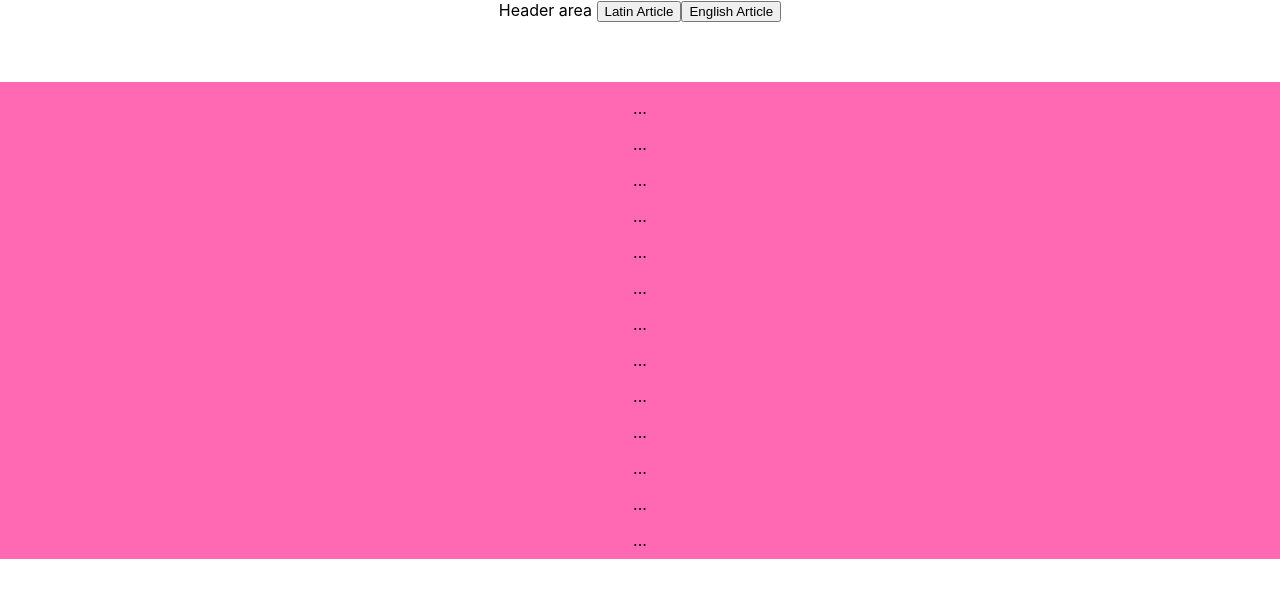
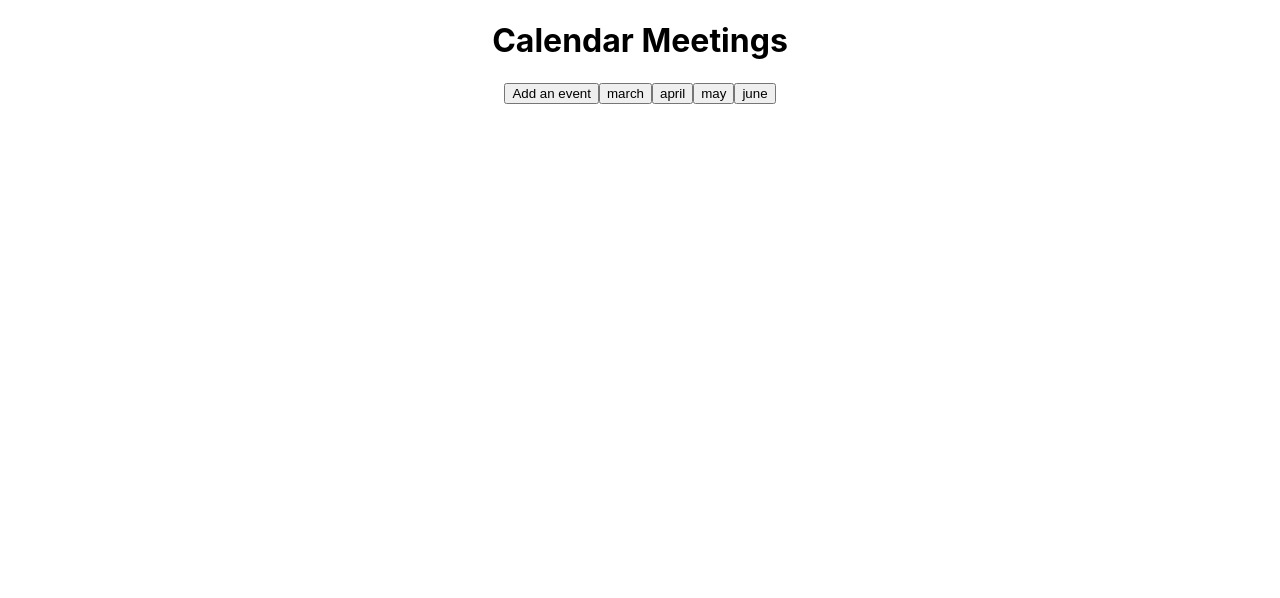
Before and after one commit to fastpenguin91/scrollintoviewtest, a React (Create React App) app: page / in a window 1280 px wide. Shown: the top 598 px of the page. Built offline with nearby package versions, Linux system fonts and the light colour scheme.

Commit message:
cant do dynamic

```diff
--- a/src/App.js
+++ b/src/App.js
@@ -90,6 +90,7 @@ function App() {
   const englishArticleRef = React.createRef();
   console.log("englishArticleRef created: ", englishArticleRef);
   const latinArticleRef = React.createRef();
+  let refList = [englishArticleRef, latinArticleRef];
   // console.log("still works???");
 
   function handleBackClick(selectedRef) {
@@ -97,18 +98,22 @@ function App() {
     selectedRef.current.scrollIntoView({ behavior: "smooth" });
   }
 
+  // function addNewArticle() {
+
+  // }
+
   // let elephant = "rhinos";
   // let `${elephantRef}` = "rhinoRef";
 
   return (
     <div className="App">
-      <header>
+      {/* <header>
         Header area{" "}
-        <button onClick={() => handleBackClick(latinArticleRef)}>
-          Latin Article
+        <button onClick={() => handleBackClick(refList[1])}>
+          Latin Article index
         </button>
-        <button onClick={() => handleBackClick(englishArticleRef)}>
-          English Article
+        <button onClick={() => handleBackClick(refList[0])}>
+          English Article index
         </button>
       </header>
       <div
@@ -125,8 +130,8 @@ function App() {
           // handleEnglishBackClick={handleEnglishBackClick}
           // handleLatinBackClick={handleLatinBackClick}
         />
-      </div>
-      {/* <CalendarList /> */}
+      </div> */}
+      <CalendarList />
       {/* <CalendarList2 /> */}
     </div>
   );
--- a/src/constants.js
+++ b/src/constants.js
@@ -7,3 +7,5 @@ export const eventsArray = [
   { dateStr: "2021-04-03T16:26:48.330Z", id: 5, title: "Apr 03 " },
   { dateStr: "2021-04-06T16:26:48.330Z", id: 6, title: "Apr 06 " },
 ];
+
+const articles = [{}];
```
